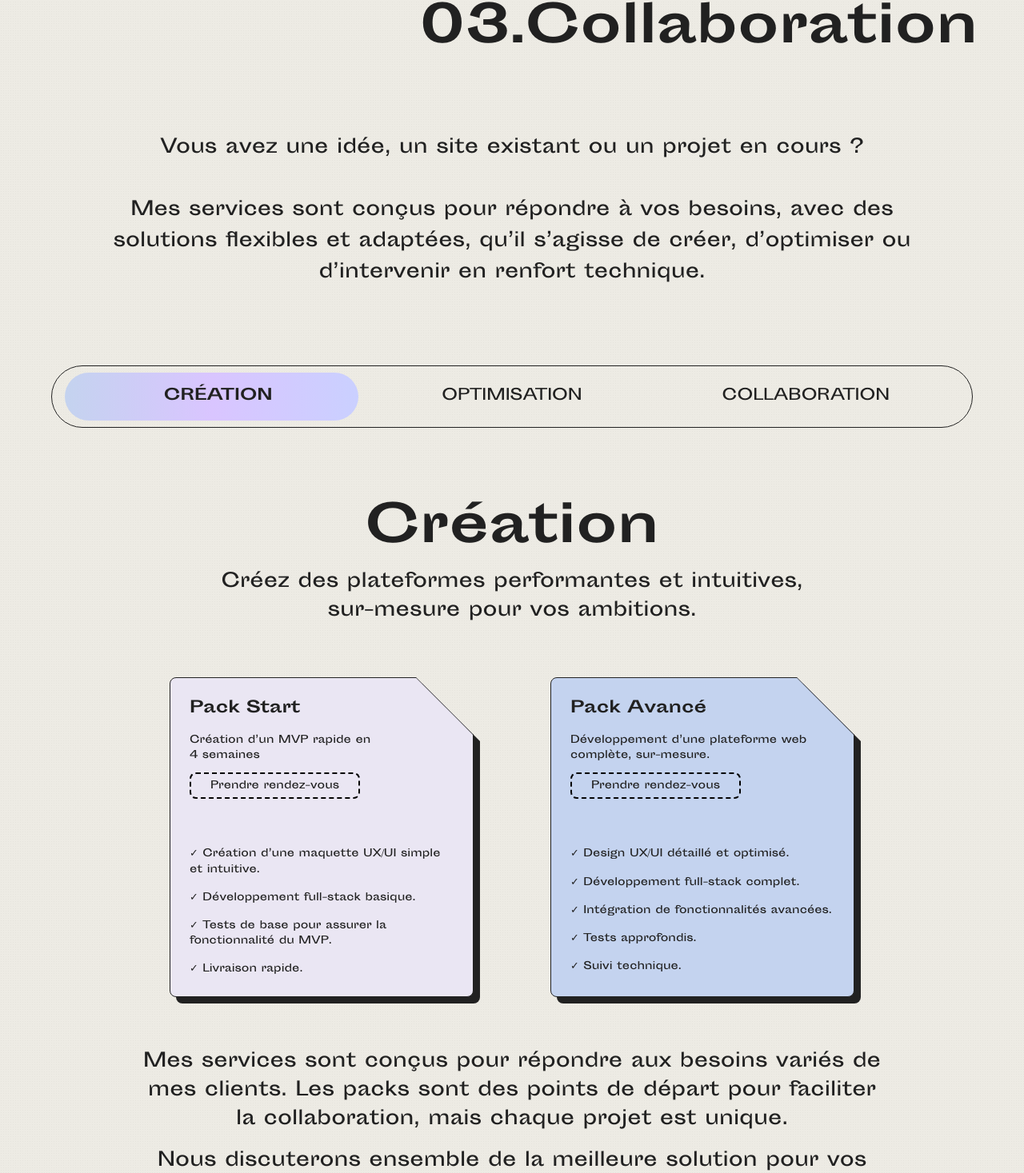
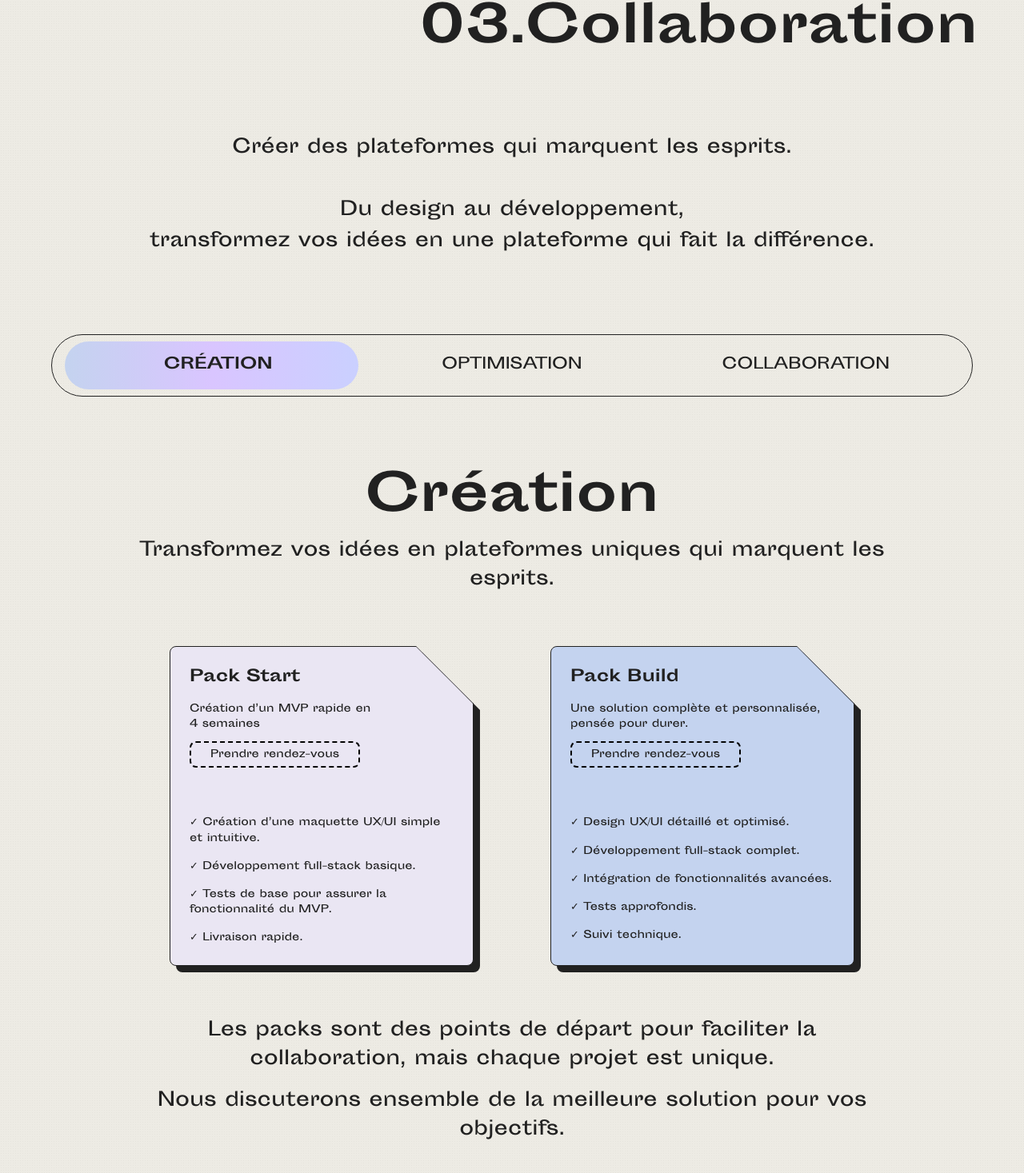
Before and after one commit to maurinecornillon/maurinecornillon, a React (Create React App) app: page / in a window 1280 px wide. Shown: the part 1292-2759 px from the top of the page at 80% size. Built offline with nearby package versions, Linux system fonts and the light colour scheme.

Commit message:
maj services

```diff
--- a/src/components/Collaboration.jsx
+++ b/src/components/Collaboration.jsx
@@ -143,7 +143,7 @@ const Collaboration = () => {
                 boxShadow: "8px 8px 0px 0px #212121",
               }}
             >
-              Discutons ensemble
+              Parlons-en
             </a>
           </ZoomText>
         </div>
--- a/src/components/Creation.jsx
+++ b/src/components/Creation.jsx
@@ -14,8 +14,8 @@ const Creation = () => {
             </h1>
             <p className="text-[0.8rem] sm:text-[1rem] lg:text-[1.5rem] xl:text-[1.5rem] 2xl:text-[1rem]">
               <ZoomText delay={0.2}>
-                Créez des plateformes performantes et intuitives, <br />
-                sur-mesure pour vos ambitions.
+                Transformez vos idées en plateformes uniques qui marquent les
+                esprits.
               </ZoomText>
             </p>
           </div>
@@ -102,9 +102,9 @@ const Creation = () => {
                       height: "2px",
                     }}
                   ></span>
-                  <h2 className="text-xl font-bold mb-4">Pack Avancé</h2>
+                  <h2 className="text-xl font-bold mb-4">Pack Build</h2>
                   <p className="mb-4 text-[0.6rem] sm:text-[0.6rem] lg:text-[0.8rem] xl:text-[0.8rem] 2xl:text-[0.8rem]">
-                    Développement d’une plateforme web complète, sur-mesure.
+                    Une solution complète et personnalisée, pensée pour durer.
                   </p>
                   <div className="mb-16">
                     <a
@@ -132,8 +132,7 @@ const Creation = () => {
           <div className="w-[90%] mx-auto text-center mb-16 text-[0.8rem] sm:text-[1rem] lg:text-[1.5rem] xl:text-[1.5rem] 2xl:text-[1rem]">
             <ZoomText delay={0.2}>
               <p className="mb-4">
-                Mes services sont conçus pour répondre aux besoins variés de mes
-                clients. Les packs sont des points de départ pour faciliter la
+                Les packs sont des points de départ pour faciliter la
                 collaboration, mais chaque projet est unique.
               </p>
               <p>
--- a/src/components/Optimisation.jsx
+++ b/src/components/Optimisation.jsx
@@ -14,8 +14,8 @@ const Optimisation = () => {
           </ZoomText>
           <ZoomText delay={0.2}>
             <p className="text-[0.8rem] sm:text-[1rem] lg:text-[1.5rem] xl:text-[1.5rem] 2xl:text-[1rem]">
-              Améliorez votre site existant pour maximiser <br /> son impact et
-              ses performances.
+              Réinventez ou améliorez votre plateforme pour maximiser son
+              impact.
             </p>
           </ZoomText>
         </div>
@@ -48,9 +48,9 @@ const Optimisation = () => {
                     height: "2px",
                   }}
                 ></span>
-                <h2 className="text-xl font-bold mb-4">Pack Refonte</h2>
+                <h2 className="text-xl font-bold mb-4">Pack Refresh</h2>
                 <p className="mb-4 text-[0.6rem] sm:text-[0.6rem] lg:text-[0.8rem] xl:text-[0.8rem] 2xl:text-[0.8rem]">
-                  Modernisation complète de votre plateforme.
+                  Une refonte complète, <br /> prête à l'emploi.
                 </p>
                 <div className="mb-16">
                   <a
@@ -68,8 +68,9 @@ const Optimisation = () => {
                     ✓ Création de nouvelles maquettes et optimisation de
                     l’expérience utilisateur.
                   </li>
-                  <li>✓ Mise à jour du front-end et intégration.</li>
-                  <li>✓ Livraison rapide.</li>
+                  <li>
+                    ✓ Développement front-end intégré pour un site clé en main.
+                  </li>
                 </ul>
               </div>
             </ZoomText>
@@ -101,9 +102,9 @@ const Optimisation = () => {
                     height: "2px",
                   }}
                 ></span>
-                <h2 className="text-xl font-bold mb-4">Pack Performance</h2>
+                <h2 className="text-xl font-bold mb-4">Pack Revamp</h2>
                 <p className="mb-4 text-[0.6rem] sm:text-[0.6rem] lg:text-[0.8rem] xl:text-[0.8rem] 2xl:text-[0.8rem]">
-                  Optimisation technique et amélioration des performances.
+                  Un nouveau design <br /> pour votre plateforme.
                 </p>
                 <div className="mb-16">
                   <a
@@ -116,10 +117,11 @@ const Optimisation = () => {
                   </a>
                 </div>
                 <ul className="list-none space-y-4 mb-16 text-[0.6rem] sm:text-[0.6rem] lg:text-[0.8rem] xl:text-[0.8rem] 2xl:text-[0.8rem]">
-                  <li>✓ Suivi technique.</li>
-                  <li>✓ Optimisation du code.</li>
-                  <li>✓ Amélioration des performances générales.</li>
-                  <li>✓ Tests pour garantir fiabilité et efficacité.</li>
+                  <li>✓ Audit UX/UI de votre interface existante.</li>
+                  <li>
+                    ✓ Création de maquettes UX/UI modernes et impactantes.
+                  </li>
+                  <li>✓ Livrables prêts pour une intégration technique.</li>
                 </ul>
               </div>
             </ZoomText>
@@ -130,8 +132,7 @@ const Optimisation = () => {
         <div className="w-[90%] mx-auto text-center mb-16 text-[0.8rem] sm:text-[1rem] lg:text-[1.5rem] xl:text-[1.5rem] 2xl:text-[1rem]">
           <ZoomText delay={0.2}>
             <p className="mb-4">
-              Mes services sont conçus pour répondre aux besoins variés de mes
-              clients. Les packs sont des points de départ pour faciliter la
+              Les packs sont des points de départ pour faciliter la
               collaboration, mais chaque projet est unique.
             </p>
             <p>
--- a/src/pages/Services.jsx
+++ b/src/pages/Services.jsx
@@ -129,11 +129,10 @@ const Services = () => {
       {/* TEXTE ENTRE LISTE ET NAVIGATION */}
       <ZoomText delay={0.2}>
         <p className="text-center w-[90%] mx-auto text-[0.8rem] sm:text-[1rem] lg:text-[1.5rem] leading-relaxed">
-          Vous avez une idée, un site existant ou un projet en cours ? <br />
+          Créer des plateformes qui marquent les esprits. <br />
           <br />
-          Mes services sont conçus pour répondre à vos besoins, avec des
-          solutions flexibles et adaptées, qu’il s’agisse de créer, d’optimiser
-          ou d’intervenir en renfort technique.
+          Du design au développement, <br /> transformez vos idées en une
+          plateforme qui fait la différence.
         </p>
       </ZoomText>
 
```
